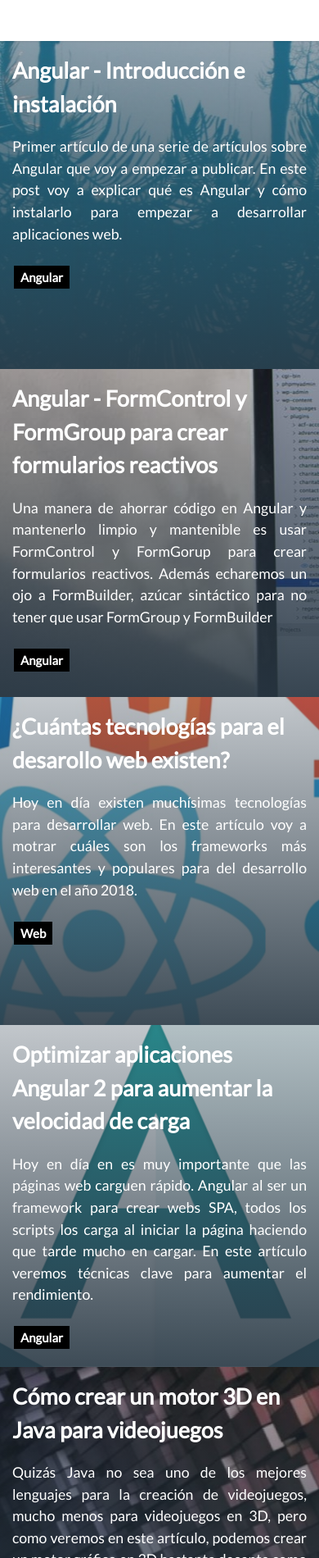
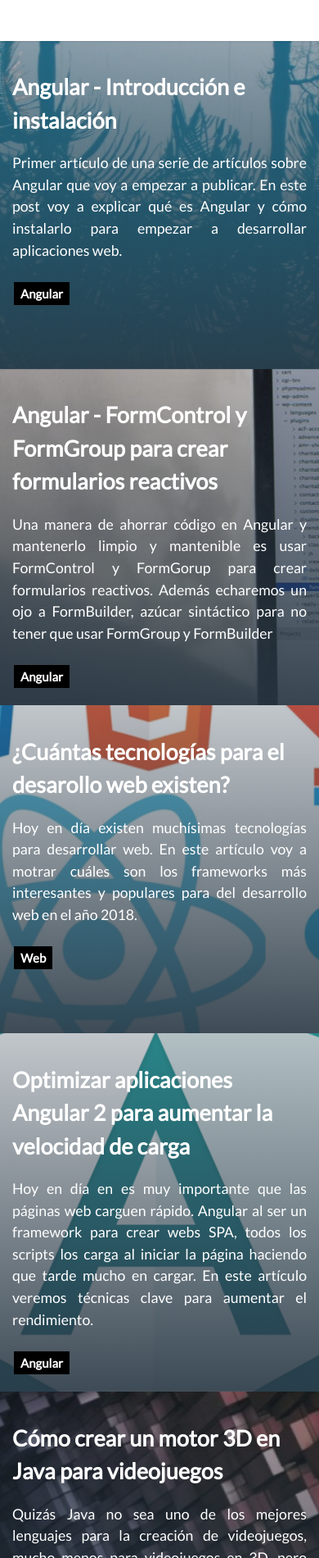
Before and after one commit to diegologs/frostqui.github.io, a Jekyll site: the page built from index.html, in a window 390 px wide. Shown: the part 300-2200 px from the top of the page at 82% size. Built offline with Jekyll 4.4.1, drawn with Linux system fonts in a browser that asks for light colours; some web fonts are replaced.

Commit message:
Últimas mejoras

```diff
--- a/css/index.css
+++ b/css/index.css
@@ -589,7 +589,7 @@
    top: 0px;
    left: 0px;
    right: 0px;
-   padding: 15px 15px 15px 15px;
+   padding: 35px 15px 15px 15px;
 
   }
 
@@ -602,4 +602,8 @@
     max-width: 110px;
 
   }
+
+  #header_item{
+    display: block;
+  }
 }
```
Also changed, not shown: 3 other files.
